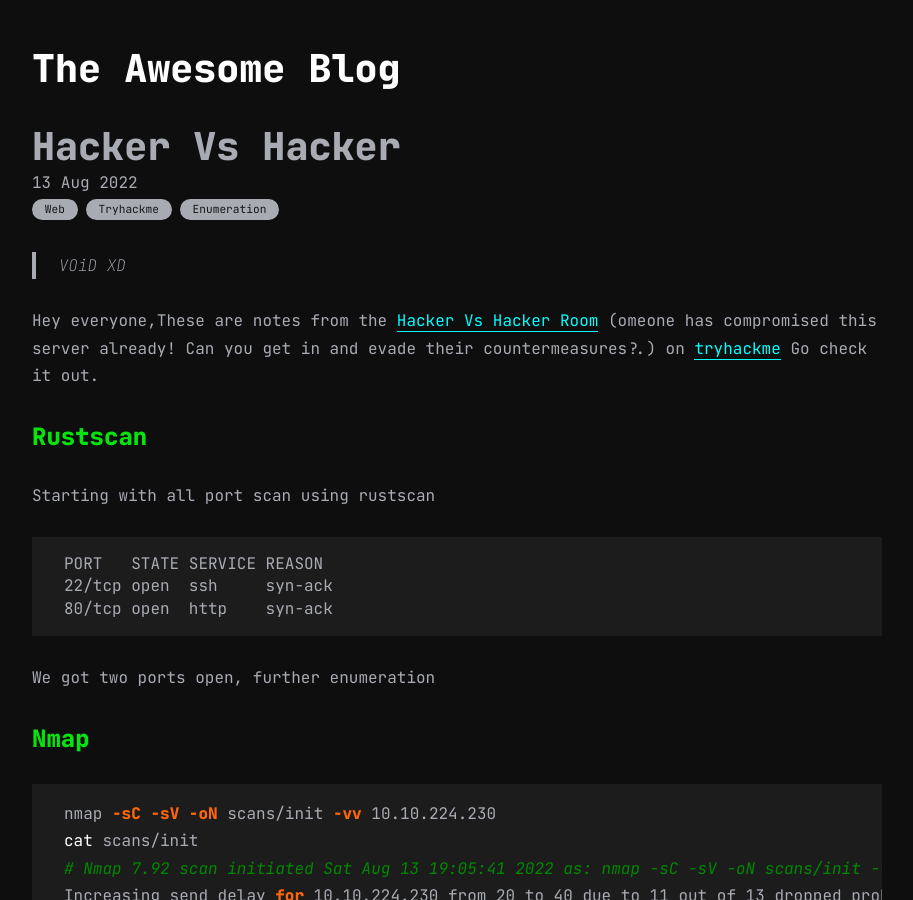
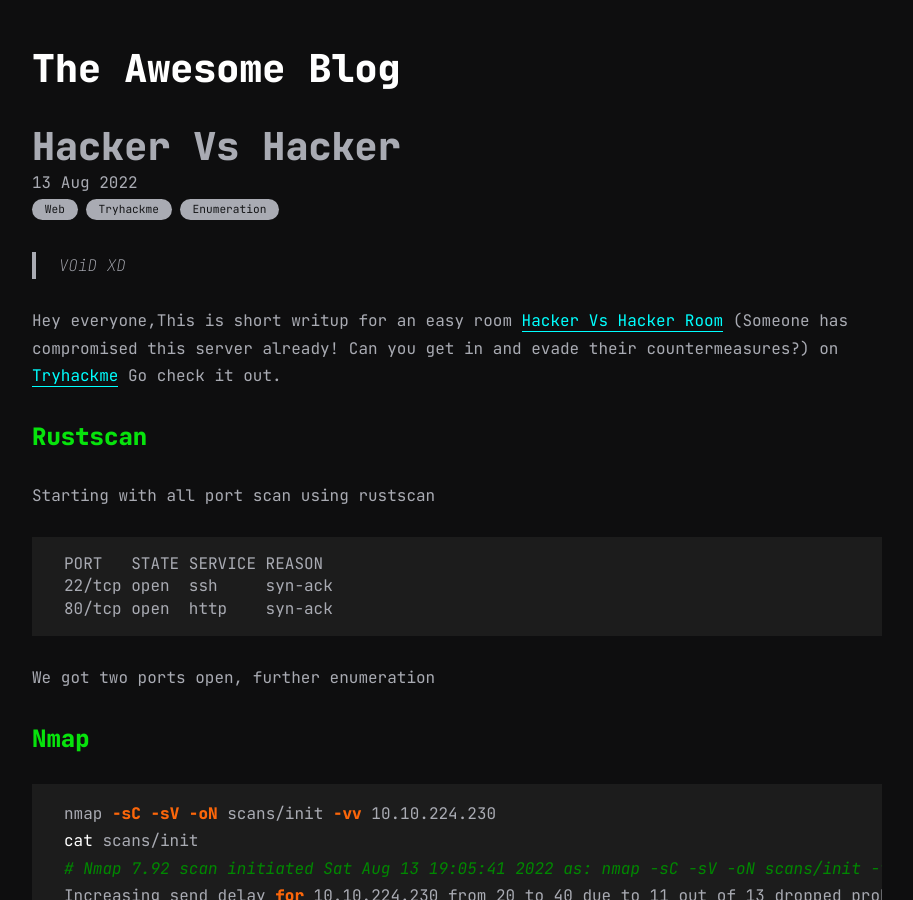
Before and after one commit to VOiD-Ayush/The_Awesome_Blog, a Jekyll site: the page built from all_collections/_posts/2022-08-13-Hacker-Vs-Hacker.md, in a window 1280 px wide and 900 px high. Shown: the whole window, without its empty margins (183-1096 px from the left). Built offline with Jekyll 4.4.1, drawn with Linux system fonts in a browser that asks for light colours.

Commit message:
Update 2022-08-13-Hacker-Vs-Hacker.md

```diff
--- a/all_collections/_posts/2022-08-13-Hacker-Vs-Hacker.md
+++ b/all_collections/_posts/2022-08-13-Hacker-Vs-Hacker.md
@@ -8,7 +8,7 @@ categories: [Web, Tryhackme, Enumeration]
 > VOiD XD
 
 
-Hey everyone,These are notes from the [Hacker Vs Hacker Room](https://tryhackme.com/room/hackervshacker) (omeone has compromised this server already! Can you get in and evade their countermeasures?.) on [tryhackme](https://tryhackme.com)
+Hey everyone,This is short writup for an easy room [Hacker Vs Hacker Room](https://tryhackme.com/room/hackervshacker) (Someone has compromised this server already! Can you get in and evade their countermeasures?) on [Tryhackme](https://tryhackme.com)
 Go check it out.
 
 
```
